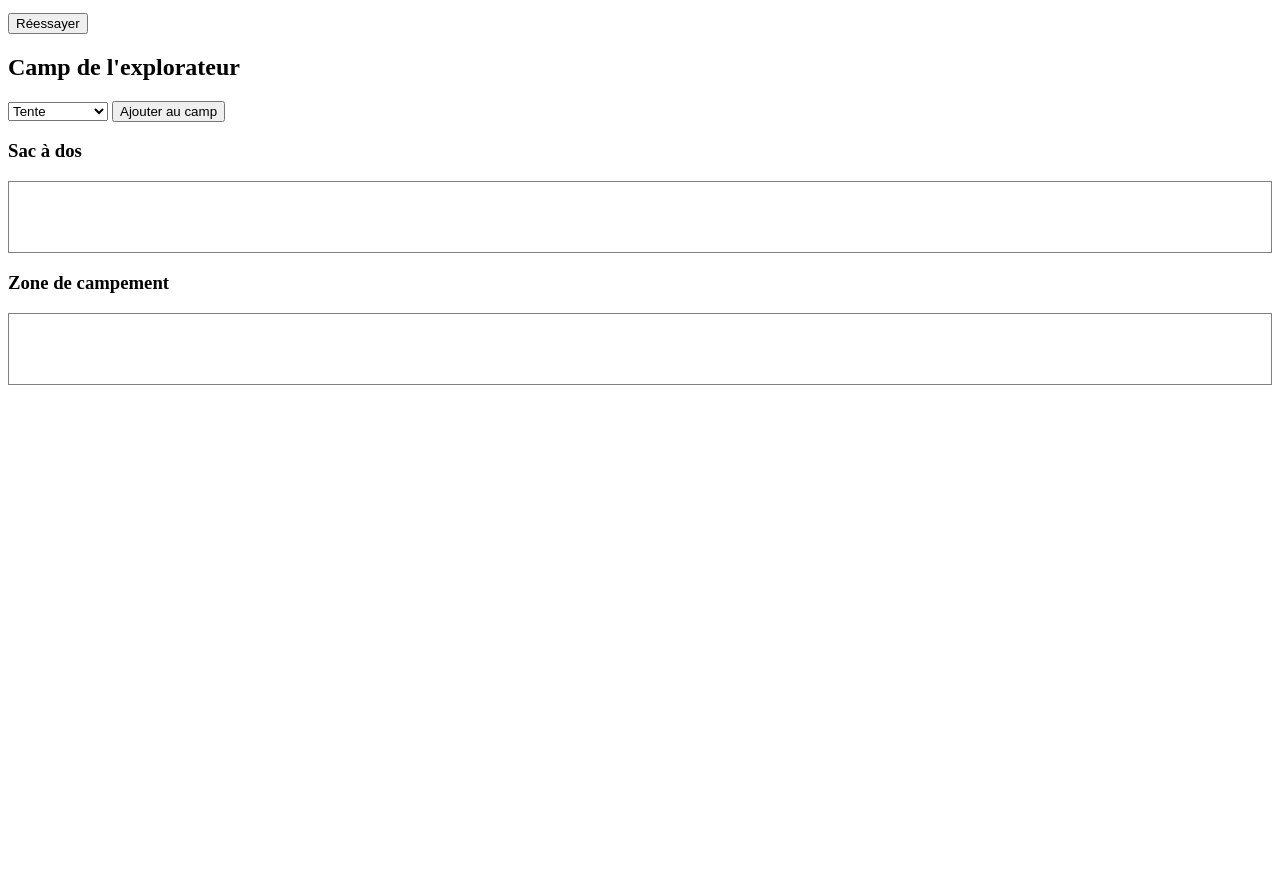
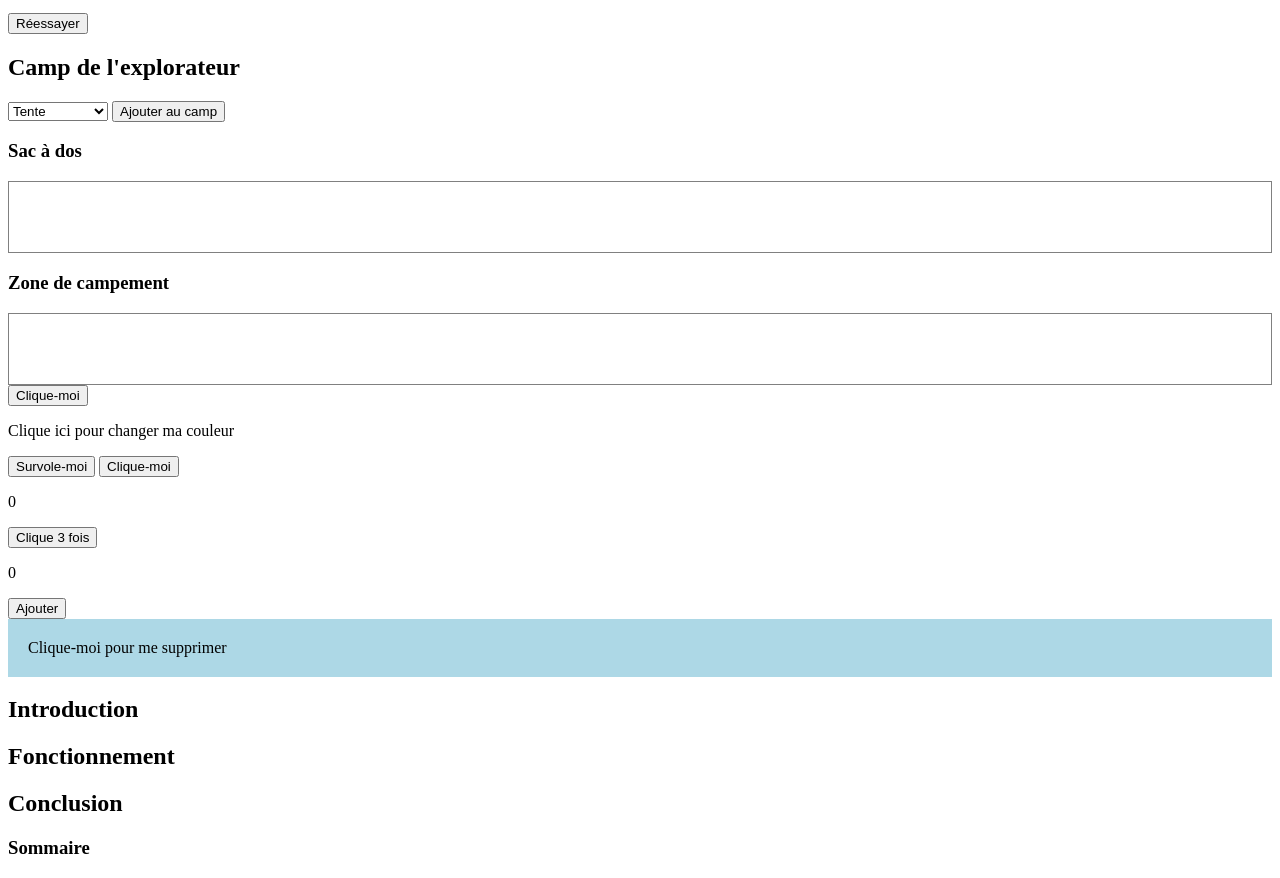
Before and after one commit to Ilonati/Exercice-Accessibilit-, a plain HTML site: page Exercice/index.html in a window 1280 px wide. Shown: the part 133-1011 px from the top of the page. Before the commit the page ends 800 px from the top, so only its background shows below. Drawn offline with Linux system fonts and the light colour scheme; a script that the page names is missing.

Commit message:
Evénements pas fini

```diff
--- a/Exercice/index.html
+++ b/Exercice/index.html
@@ -41,6 +41,30 @@
 
         <h3>Zone de campement</h3>
         <div id="camp" style="border: 1px solid gray; padding: 10px; min-height: 50px;"></div>
+
+
+
+        <button onclick="alert('Bravo, tu as cliqué !')">Clique-moi</button>
+        <p id="texteClique">Clique ici pour changer ma couleur</p>
+        <button id="zoomButton">Survole-moi</button>
+        <button id="clickCounterBtn">Clique-moi</button>
+        <p id="counter">0</p>
+        <button id="limitedClickBtn">Clique 3 fois</button>
+        <p id="limitedCounter">0</p>
+        <button id="addParagraph">Ajouter</button>
+        <div id="container"></div>
+        <div id="box" style="padding: 20px; background: lightblue; cursor: pointer;">
+            Clique-moi pour me supprimer
+        </div>
+        <h2>Introduction</h2>
+        <h2>Fonctionnement</h2>
+        <h2>Conclusion</h2>
+
+        <div id="sommaire">
+            <h3>Sommaire</h3>
+            <ul id="listeSommaire"></ul>
+        </div>
+
     </body>
 
 </html>
```
